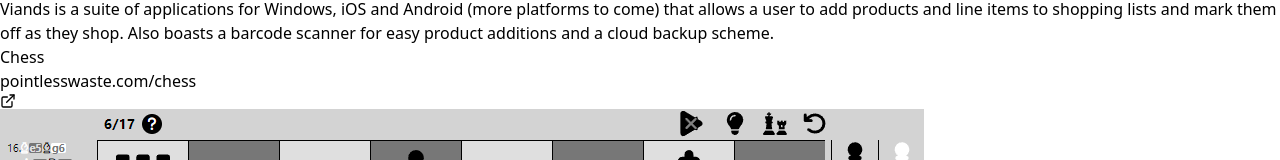
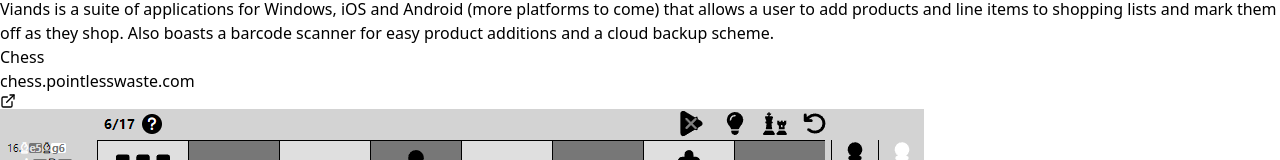
Before and after one commit to scarabdesign/portfolio, a React (Vite) app in the folder portfolio-public/: page /samples in a window 1280 px wide. Shown: the part 531-691 px from the top of the page. Built offline with nearby package versions, Linux system fonts and the light colour scheme; no server answers.

Commit message:
Update Chess to use chess.pointlesswaste.com subdomain

```diff
--- a/portfolio-public/src/Samples.tsx
+++ b/portfolio-public/src/Samples.tsx
@@ -83,8 +83,8 @@
 
           <SubDivider
             title="Chess"
-            location="pointlesswaste.com/chess"
-            link="https://pointlesswaste.com/chess"
+            location="chess.pointlesswaste.com"
+            link="https://chess.pointlesswaste.com"
           >
             <div className="grid grid-cols-1 lg:grid-cols-3 gap-6">
               <div className="lg:col-span-2">
--- a/portfolio-public/src/chess/Chess.tsx
+++ b/portfolio-public/src/chess/Chess.tsx
@@ -1122,7 +1122,7 @@
 
 // Check if we should redirect (outside component to avoid hook issues)
 const shouldRedirectToPointlesswaste = () => {
-    const allowedHosts = ['pointlesswaste.com', 'www.pointlesswaste.com', 'localhost', '127.0.0.1'];
+    const allowedHosts = ['chess.pointlesswaste.com', 'localhost', '127.0.0.1'];
     const isLocalNetwork = window.location.hostname.startsWith('192.168.') ||
                            window.location.hostname.startsWith('10.') ||
                            window.location.hostname.startsWith('172.');
@@ -1137,7 +1137,7 @@
         // Redirect to pointlesswaste.com if not on allowed hosts
         if (shouldRedirectToPointlesswaste()) {
             setRedirecting(true);
-            window.location.href = 'https://pointlesswaste.com/chess';
+            window.location.href = 'https://chess.pointlesswaste.com';
         }
     }, []);
 
--- a/portfolio-public/vite.config.ts
+++ b/portfolio-public/vite.config.ts
@@ -13,6 +13,9 @@
     allowedHosts: [
       'seanhankins.com',
       'www.seanhankins.com',
+      'pointlesswaste.com',
+      'www.pointlesswaste.com',
+      'chess.pointlesswaste.com',
       'localhost',
       '192.168.0.155'
     ],
```
Also changed, not shown: 1 other file (tests, documents, lock files or other folders).
